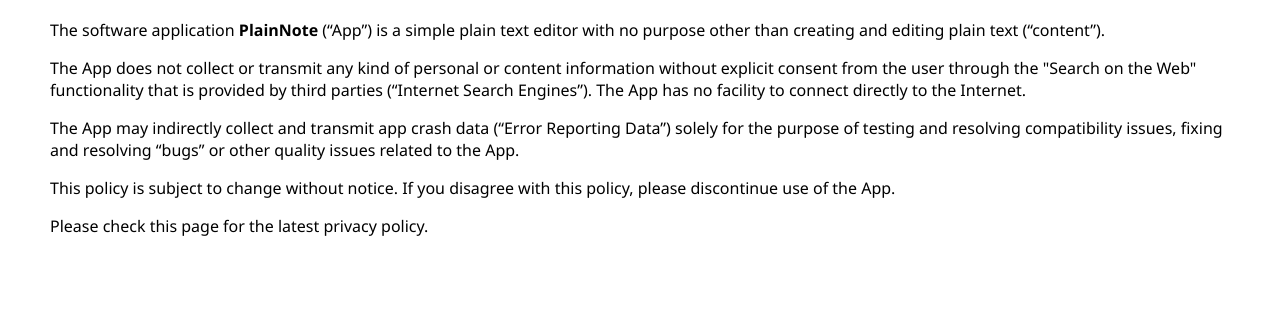
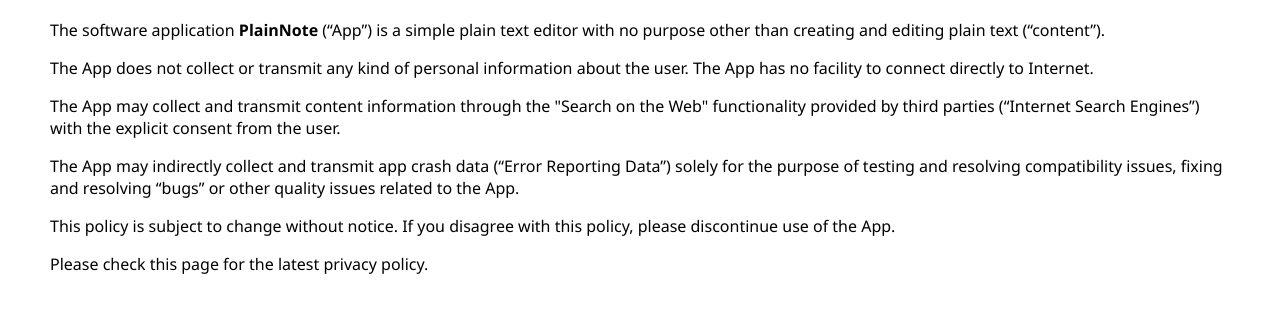
Before and after one commit to plain-note/plain-note.github.io, a plain HTML site: page privacy-policy/en/index.html in a window 1280 px wide. Shown: the part 67-380 px from the top of the page. Drawn offline with Linux system fonts and the light colour scheme.

Commit message:
Update index.html

```diff
--- a/privacy-policy/en/index.html
+++ b/privacy-policy/en/index.html
@@ -14,7 +14,9 @@
     <h1>Privacy Policy</h1>
 	<p>The software application <strong>PlainNote</strong> (“App”) is a simple plain text editor with no purpose other than creating and editing plain text (“content”).</p>
 
-	<p>The App does not collect or transmit any kind of personal or content information without explicit consent from the user through the "Search on the Web" functionality that is provided by third parties (“Internet Search Engines”). The App has no facility to connect directly to the Internet.</p>
+	<p>The App does not collect or transmit any kind of personal information about the user. The App has no facility to connect directly to Internet.</p>
+
+	<p>The App may collect and transmit content information through the "Search on the Web" functionality provided by third parties (“Internet Search Engines”) with the explicit consent from the user.</p>
 
 	<p>The App may indirectly collect and transmit app crash data (“Error Reporting Data”) solely for the purpose of testing and resolving compatibility issues, fixing and resolving “bugs” or other quality issues related to the App.</p>
 
```
